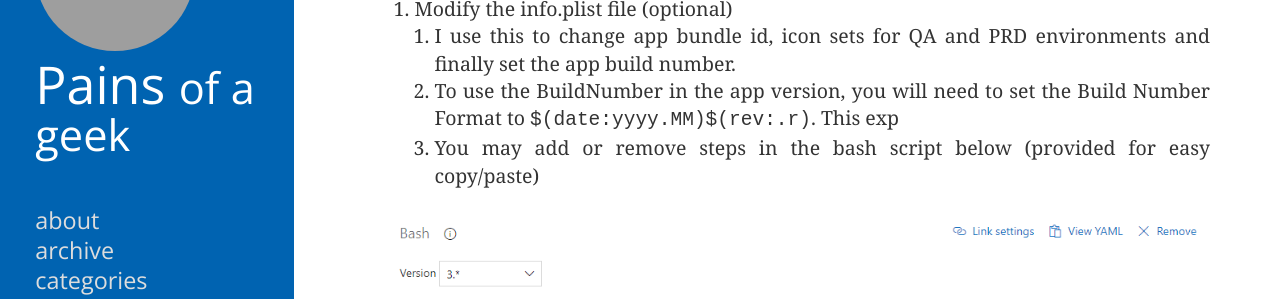
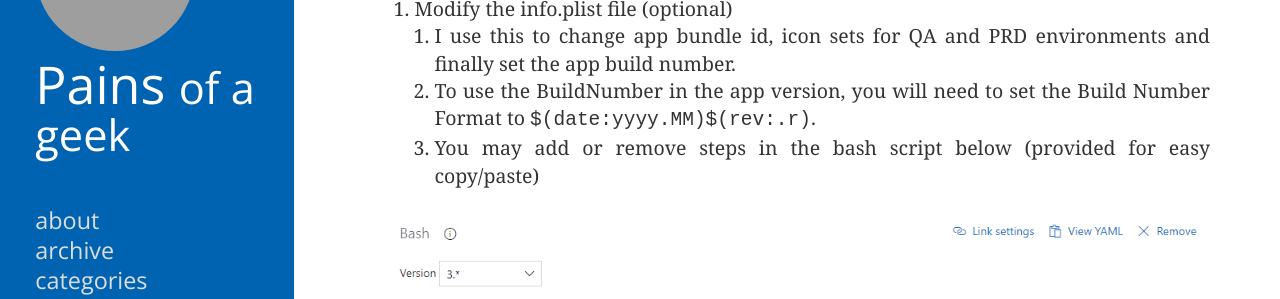
Before and after one commit to jlucaspains/blog, a Jekyll site: the page built from _posts/2019-1-12-build-deploy-xamarin-ios-azure-devops.md, in a window 1280 px wide and 900 px high, scrolled down 2878 px. Shown: the part 156-455 px from the top of the window. Built offline with Jekyll 4.4.1, drawn with Linux system fonts in a browser that asks for light colours; nearby versions of some CDN libraries; comment, search, counter and statistics services are not loaded; grey boxes are pictures that could not be loaded.

```diff
--- a/_posts/2019-1-12-build-deploy-xamarin-ios-azure-devops.md
+++ b/_posts/2019-1-12-build-deploy-xamarin-ios-azure-devops.md
@@ -43,7 +43,7 @@ The build pipeline is the heart of this post. I'm assuming you are familiar with
 
 5. Modify the info.plist file (optional)
    1. I use this to change app bundle id, icon sets for QA and PRD environments and finally set the app build number.
-   2. To use the BuildNumber in the app version, you will need to set the Build Number Format to `$(date:yyyy.MM)$(rev:.r)`. This exp
+   2. To use the BuildNumber in the app version, you will need to set the Build Number Format to `$(date:yyyy.MM)$(rev:.r)`.
    3. You may add or remove steps in the bash script below (provided for easy copy/paste)
 
 ![Modify info.plist]({{ site.url }}/images/posts/iOSAzureDevOpsBuildInfoPlist.png)
@@ -82,7 +82,7 @@ export INFO="$BUILD_SOURCESDIRECTORY/Path/To/Info.plist"
    3. Provide `$(APPLE_CERTIFICATE_SIGNING_IDENTITY)` in Signing Identity. This is an automatic variable output from the Install Certificate step
    4. Provide `$(APPLE_PROV_PROFILE_UUID)` in the Provisioning Profile UUID. This is an automatic variable output from the Install Provisioning Profile step
 
-![Build Project]({{ site.url }}/images/posts/iOSAzureDevOpsBuildNugetRestore.png)
+![Build Project]({{ site.url }}/images/posts/iOSAzureDevOpsBuildBuild.png)
 
 9. Copy the .ipa to staging
 
```
